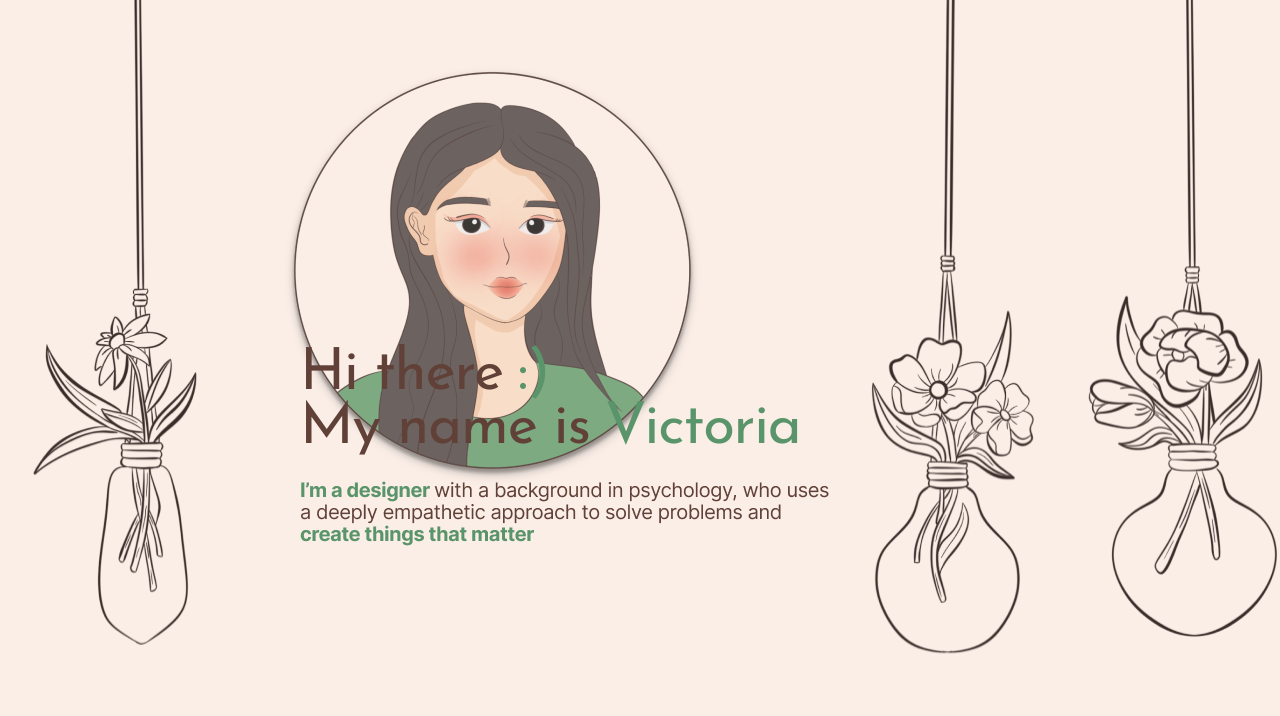
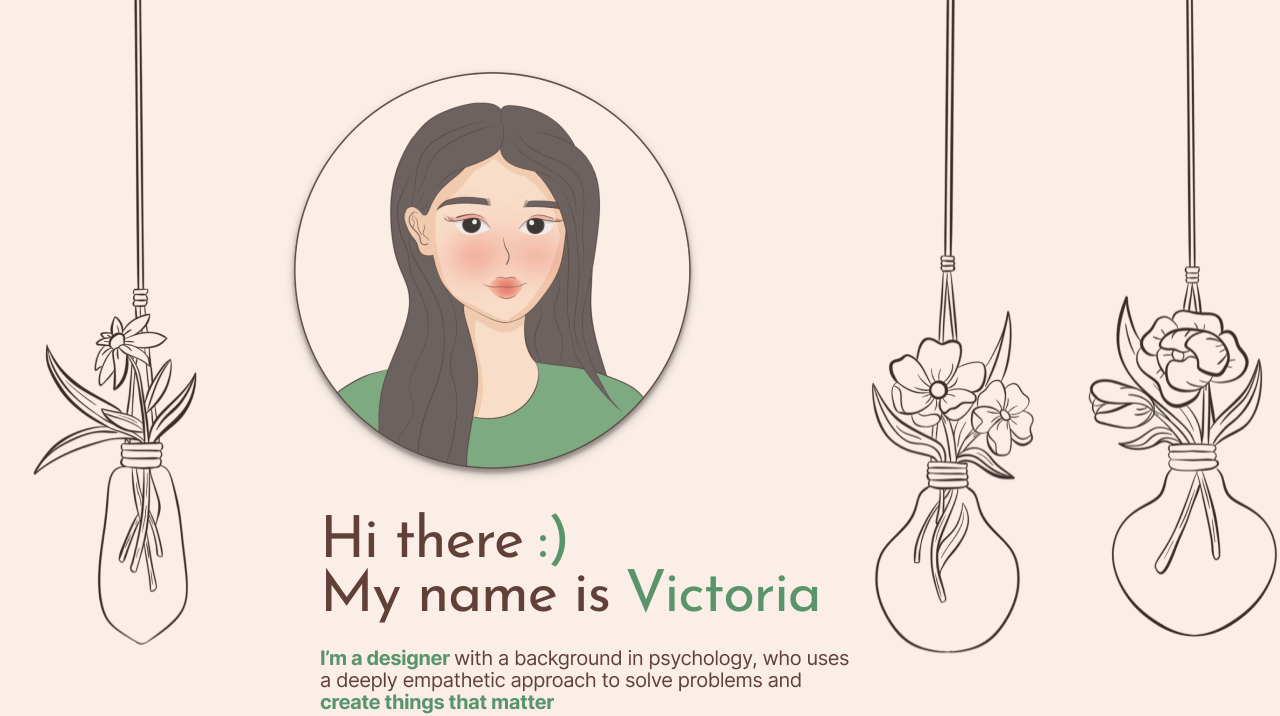
Before and after one commit to victoriabogdanova/MyPortfolio, a plain HTML site: page index.html in a window 1280 px wide. Shown: the part 114-830 px from the top of the page. Drawn offline with Linux system fonts and the light colour scheme.

Commit message:
first launch with bugs

```diff
--- a/script.js
+++ b/script.js
@@ -42,10 +42,12 @@ document.getElementById('playlist').addEventListener('click', () => {
 const btnProject1 = document.getElementById('proj1btn')
 btnProject1.addEventListener('mouseover', () => {
     btnProject1.src = '/assets/proj1btnPressed.png'
-    window.open("https://remtadesign.store")
 })
 btnProject1.addEventListener('mouseout', () => {
     btnProject1.src = '/assets/proj1btn.png'
+})
+btnProject1.addEventListener('click', () => {
+    window.open("https://remtadesign.store")
 })
 
 const btnSend = document.getElementById('send')
--- a/style.css
+++ b/style.css
@@ -318,9 +318,10 @@ nav div {
 }
 
 .intro {
-    position: absolute;
-    left: 300px;
-    bottom: 140px;
+    position: relative;
+    /* left: 300px; */
+    /* bottom: 140px; */
+    top: 630px; left: 320px;
     z-index: 1;
     display: flex;
     flex-direction: column;
```
